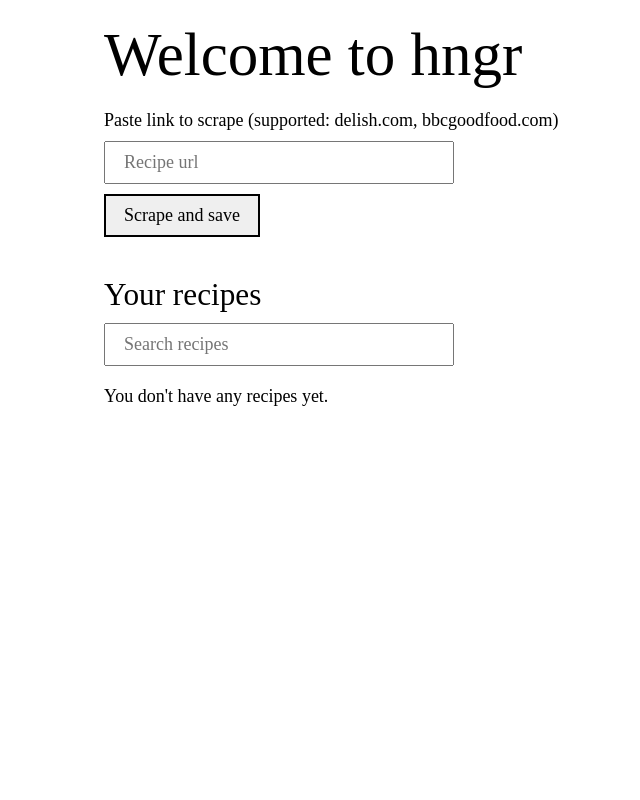
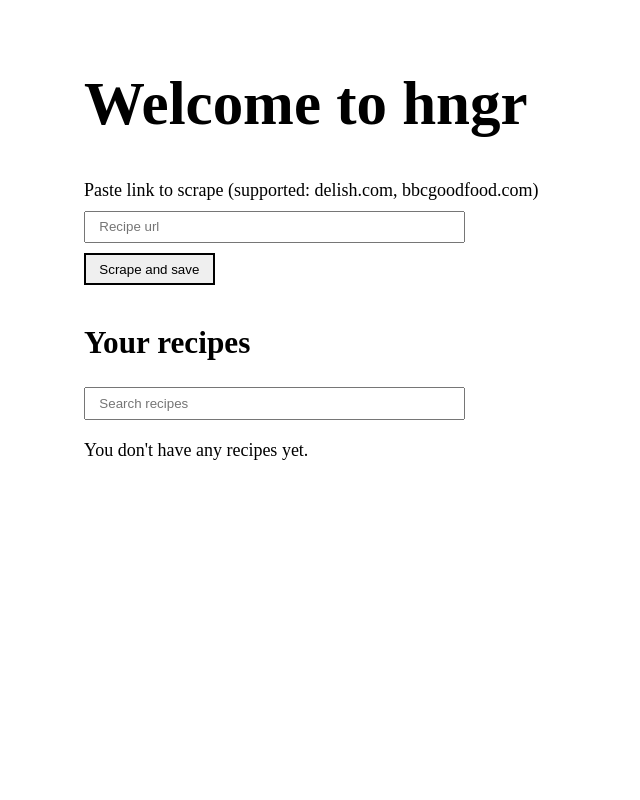
Before and after one commit to eynopv/hngr, a FastAPI app: page / in a window 1280 px wide. Shown: the whole page, without its empty margins (56-696 px from the left). Run offline with FastAPI, Linux system fonts and the light colour scheme; data that the repository does not hold is empty; some libraries are stand-ins or nearby versions.

Commit message:
feat: use base-css reset.css instead of local one

```diff
--- a/hngr/static/reset.css
+++ /dev/null
@@ -1,68 +0,0 @@
-/* simplify sizing */
-*,
-*::before,
-*::after {
-  box-sizing: border-box;
-}
-
-/* remove default spacing */
-/* force font inheritance */
-* {
-  margin: 0;
-  padding: 0;
-  font: inherit;
-}
-
-/* dark mode */
-html {
-  color-scheme: dark light;
-}
-
-/* minimum body height */
-body {
-  min-height: 100svh;
-}
-
-/* responsive images/videos */
-img,
-picture,
-svg,
-video {
-  display: block;
-  max-width: 100%;
-}
-
-/* pretty headings */
-h1,
-h2,
-h3,
-h4,
-h5,
-h6 {
-  text-wrap: balance;
-}
-
-/* pretty text */
-p,
-li,
-figcaption {
-  max-width: 65ch;
-  text-wrap: pretty;
-}
-
-header,
-footer,
-main,
-section,
-article {
-  container-type: inline-size;
-}
-
-/* smooth scrolling including in document navigation */
-/* have extra space after jump scroll */
-@media (prefers-reduced-motion no-preference) {
-  :has(:target) {
-    scroll-behavior: smooth;
-    scroll-padding-top: 1rem;
-  }
-}
--- a/hngr/templates/base.html
+++ b/hngr/templates/base.html
@@ -5,7 +5,7 @@
     <meta name="viewport" content="width=device-width, initial-scale=1.0" />
     <title>hngr - recipe manager</title>
     <script src="https://unpkg.com/htmx.org@2.0.2"></script>
-    <link rel="stylesheet" href="/static/reset.css" />
+    <link rel="stylesheet" href="/static/base-css/reset.css" />
     <link rel="stylesheet" href="/static/styles.css" />
     <script src="/static/script.js" defer></script>
   </head>
```
